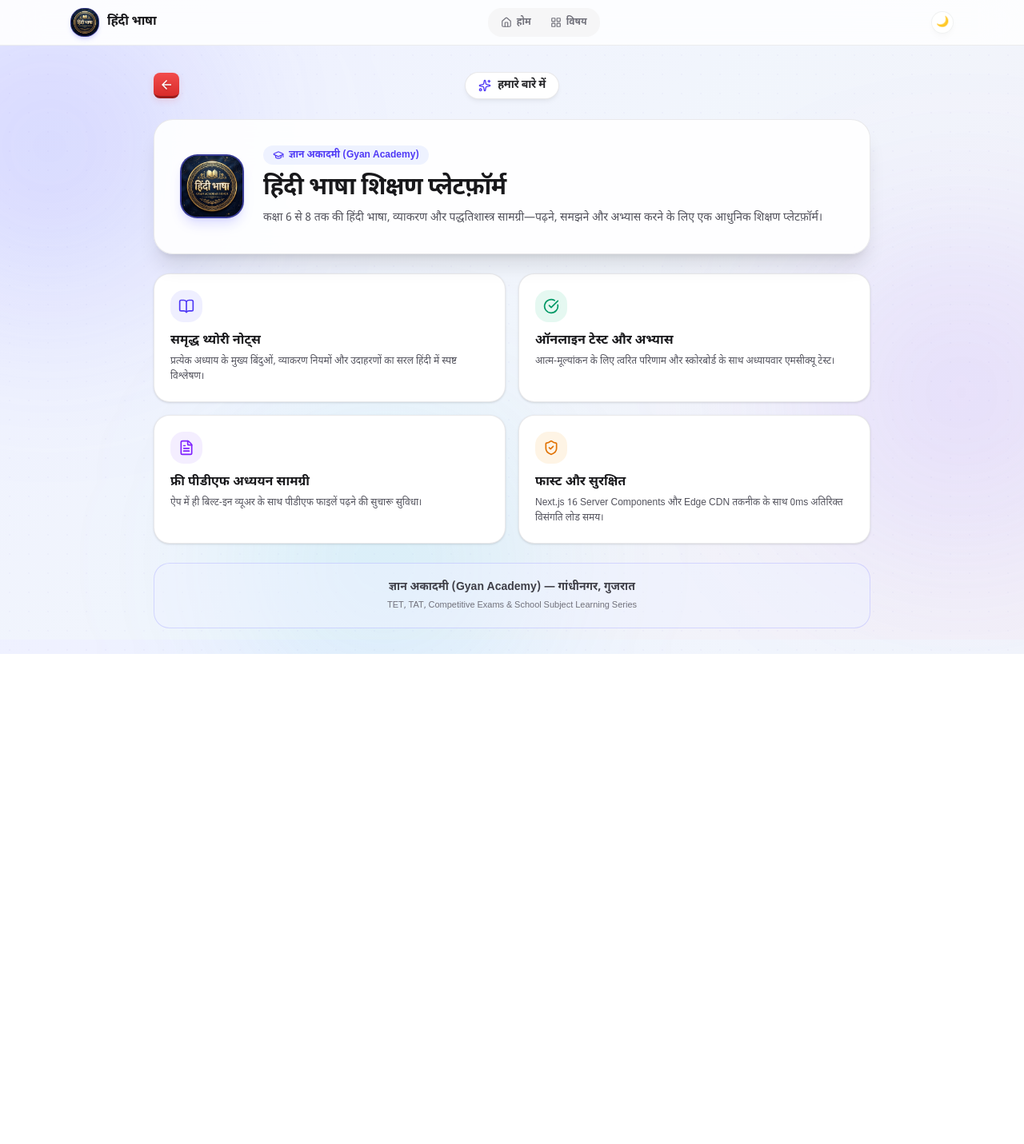
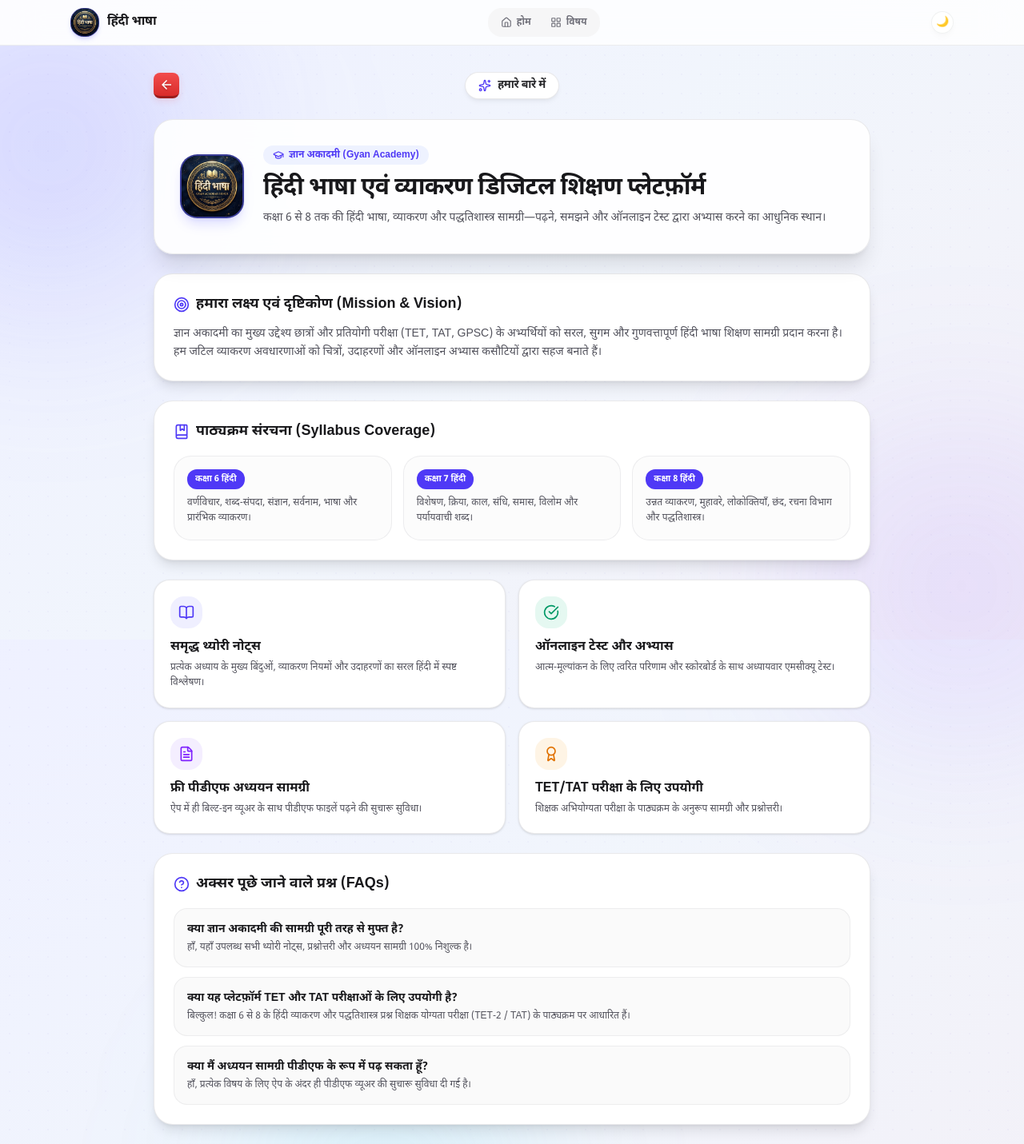
Before and after one commit to GyanAcademy01/Hindi-language, a Next.js app: page /about in a window 1280 px wide. Shown: the top 1431 px of the page at 80% size. Before the commit the page ends 818 px from the top, so only its background shows below. Built offline with nearby package versions, Linux system fonts and the light colour scheme.

Commit message:
feat: redesign Stats into Unique Glassmorphic Capsule and enrich About/Contact pages with syllabus, mission & FAQs

```diff
--- a/src/app/about/page.tsx
+++ b/src/app/about/page.tsx
@@ -1,8 +1,29 @@
 import Link from "next/link";
 import Image from "next/image";
-import { BookOpen, CheckCircle, FileText, Sparkles, GraduationCap, ShieldCheck } from "lucide-react";
+import { BookOpen, CheckCircle, FileText, Sparkles, GraduationCap, ShieldCheck, HelpCircle, Target, Award, BookMarked } from "lucide-react";
 
 export default function AboutPage() {
+  const syllabusItems = [
+    { classTitle: "कक्षा 6 हिंदी", topics: "वर्णविचार, शब्द-संपदा, संज्ञान, सर्वनाम, भाषा और प्रारंभिक व्याकरण।" },
+    { classTitle: "कक्षा 7 हिंदी", topics: "विशेषण, क्रिया, काल, संधि, समास, विलोम और पर्यायवाची शब्द।" },
+    { classTitle: "कक्षा 8 हिंदी", topics: "उन्नत व्याकरण, मुहावरे, लोकोक्तियाँ, छंद, रचना विभाग और पद्धतिशास्त्र।" },
+  ];
+
+  const faqs = [
+    {
+      q: "क्या ज्ञान अकादमी की सामग्री पूरी तरह से मुफ्त है?",
+      a: "हाँ, यहाँ उपलब्ध सभी थ्योरी नोट्स, प्रश्नोत्तरी और अध्ययन सामग्री 100% निशुल्क है।",
+    },
+    {
+      q: "क्या यह प्लेटफ़ॉर्म TET और TAT परीक्षाओं के लिए उपयोगी है?",
+      a: "बिल्कुल! कक्षा 6 से 8 के हिंदी व्याकरण और पद्धतिशास्त्र प्रश्न शिक्षक योग्यता परीक्षा (TET-2 / TAT) के पाठ्यक्रम पर आधारित हैं।",
+    },
+    {
+      q: "क्या मैं अध्ययन सामग्री पीडीएफ के रूप में पढ़ सकता हूँ?",
+      a: "हाँ, प्रत्येक विषय के लिए ऐप के अंदर ही पीडीएफ व्यूअर की सुचारू सुविधा दी गई है।",
+    },
+  ];
+
   return (
     <main className="relative flex-1 overflow-x-hidden overflow-y-auto px-4 py-6 sm:px-6 sm:py-8">
       {/* Background ambient gradient */}
@@ -13,9 +34,9 @@
         <div className="home-bg-grid" />
       </div>
 
-      <div className="mx-auto w-full max-w-4xl">
+      <div className="mx-auto w-full max-w-4xl space-y-6">
         {/* Header */}
-        <div className="relative mb-6 flex min-h-[36px] items-center justify-center">
+        <div className="relative flex min-h-[36px] items-center justify-center">
           <div className="absolute left-0">
             <Link href="/" prefetch>
               <span className="flex h-8 w-8 items-center justify-center rounded-[8px] bg-gradient-to-b from-[#f24c4c] to-[#d92b2b] border-b-[3px] border-[#9b1c1c] text-white hover:brightness-110 active:translate-y-[1.5px] active:border-b-[1.5px] transition-all duration-75 cursor-pointer shadow-[0_3px_8px_rgba(239,68,68,0.15)]" aria-label="पीछे जाएं">
@@ -41,22 +62,53 @@
                 ज्ञान अकादमी (Gyan Academy)
               </span>
               <h1 className="mt-2 text-2xl sm:text-3xl font-black text-zinc-900 dark:text-white tracking-tight">
-                हिंदी भाषा शिक्षण प्लेटफ़ॉर्म
+                हिंदी भाषा एवं व्याकरण डिजिटल शिक्षण प्लेटफ़ॉर्म
               </h1>
               <p className="mt-2 text-sm leading-relaxed text-zinc-600 dark:text-zinc-300">
-                कक्षा 6 से 8 तक की हिंदी भाषा, व्याकरण और पद्धतिशास्त्र सामग्री—पढ़ने, समझने और अभ्यास करने के लिए एक आधुनिक शिक्षण प्लेटफ़ॉर्म।
+                कक्षा 6 से 8 तक की हिंदी भाषा, व्याकरण और पद्धतिशास्त्र सामग्री—पढ़ने, समझने और ऑनलाइन टेस्ट द्वारा अभ्यास करने का आधुनिक स्थान।
               </p>
             </div>
           </div>
         </div>
 
-        {/* Features Grid */}
-        <div className="mt-6 grid grid-cols-1 sm:grid-cols-2 gap-4">
+        {/* Academy Mission & Objectives */}
+        <div className="rounded-[24px] border border-zinc-200/80 bg-white p-6 shadow-lg dark:border-zinc-800 dark:bg-zinc-900">
+          <h2 className="text-lg font-black text-zinc-900 dark:text-white flex items-center gap-2">
+            <Target className="h-5 w-5 text-indigo-600 dark:text-indigo-400" />
+            हमारा लक्ष्य एवं दृष्टिकोण (Mission & Vision)
+          </h2>
+          <p className="mt-3 text-xs sm:text-sm leading-relaxed text-zinc-600 dark:text-zinc-300">
+            ज्ञान अकादमी का मुख्य उद्देश्य छात्रों और प्रतियोगी परीक्षा (TET, TAT, GPSC) के अभ्यर्थियों को सरल, सुगम और गुणवत्तापूर्ण हिंदी भाषा शिक्षण सामग्री प्रदान करना है। हम जटिल व्याकरण अवधारणाओं को चित्रों, उदाहरणों और ऑनलाइन अभ्यास कसौटियों द्वारा सहज बनाते हैं।
+          </p>
+        </div>
+
+        {/* Syllabus Coverage Section */}
+        <div className="rounded-[24px] border border-zinc-200/80 bg-white p-6 shadow-lg dark:border-zinc-800 dark:bg-zinc-900">
+          <h2 className="text-lg font-black text-zinc-900 dark:text-white flex items-center gap-2 mb-4">
+            <BookMarked className="h-5 w-5 text-indigo-600 dark:text-indigo-400" />
+            पाठ्यक्रम संरचना (Syllabus Coverage)
+          </h2>
+          <div className="grid grid-cols-1 md:grid-cols-3 gap-3.5">
+            {syllabusItems.map((item) => (
+              <div key={item.classTitle} className="rounded-2xl border border-zinc-200/70 bg-zinc-50/60 p-4 dark:border-zinc-800 dark:bg-zinc-800/50">
+                <span className="inline-block rounded-lg bg-indigo-600 px-2.5 py-1 text-[11px] font-extrabold text-white">
+                  {item.classTitle}
+                </span>
+                <p className="mt-2 text-xs leading-relaxed text-zinc-600 dark:text-zinc-300 font-medium">
+                  {item.topics}
+                </p>
+              </div>
+            ))}
+          </div>
+        </div>
+
+        {/* Key Features Grid */}
+        <div className="grid grid-cols-1 sm:grid-cols-2 gap-4">
           <div className="rounded-[20px] border border-zinc-200/80 bg-white p-5 shadow-sm transition-all hover:shadow-md dark:border-zinc-800 dark:bg-zinc-900">
             <div className="flex h-10 w-10 items-center justify-center rounded-xl bg-indigo-500/10 text-indigo-600 dark:text-indigo-400">
               <BookOpen className="h-5 w-5" />
             </div>
-            <h2 className="mt-3 text-base font-bold text-zinc-900 dark:text-white">समृद्ध थ्योरी नोट्स</h2>
+            <h3 className="mt-3 text-base font-bold text-zinc-900 dark:text-white">समृद्ध थ्योरी नोट्स</h3>
             <p className="mt-1 text-xs text-zinc-600 dark:text-zinc-400 leading-relaxed">
               प्रत्येक अध्याय के मुख्य बिंदुओं, व्याकरण नियमों और उदाहरणों का सरल हिंदी में स्पष्ट विश्लेषण।
             </p>
@@ -66,7 +118,7 @@
             <div className="flex h-10 w-10 items-center justify-center rounded-xl bg-emerald-500/10 text-emerald-600 dark:text-emerald-400">
               <CheckCircle className="h-5 w-5" />
             </div>
-            <h2 className="mt-3 text-base font-bold text-zinc-900 dark:text-white">ऑनलाइन टेस्ट और अभ्यास</h2>
+            <h3 className="mt-3 text-base font-bold text-zinc-900 dark:text-white">ऑनलाइन टेस्ट और अभ्यास</h3>
             <p className="mt-1 text-xs text-zinc-600 dark:text-zinc-400 leading-relaxed">
               आत्म-मूल्यांकन के लिए त्वरित परिणाम और स्कोरबोर्ड के साथ अध्यायवार एमसीक्यू टेस्ट।
             </p>
@@ -76,7 +128,7 @@
             <div className="flex h-10 w-10 items-center justify-center rounded-xl bg-violet-500/10 text-violet-600 dark:text-violet-400">
               <FileText className="h-5 w-5" />
             </div>
-            <h2 className="mt-3 text-base font-bold text-zinc-900 dark:text-white">फ्री पीडीएफ अध्ययन सामग्री</h2>
+            <h3 className="mt-3 text-base font-bold text-zinc-900 dark:text-white">फ्री पीडीएफ अध्ययन सामग्री</h3>
             <p className="mt-1 text-xs text-zinc-600 dark:text-zinc-400 leading-relaxed">
               ऐप में ही बिल्ट-इन व्यूअर के साथ पीडीएफ फाइलें पढ़ने की सुचारू सुविधा।
             </p>
@@ -84,21 +136,37 @@
 
           <div className="rounded-[20px] border border-zinc-200/80 bg-white p-5 shadow-sm transition-all hover:shadow-md dark:border-zinc-800 dark:bg-zinc-900">
             <div className="flex h-10 w-10 items-center justify-center rounded-xl bg-amber-500/10 text-amber-600 dark:text-amber-400">
-              <ShieldCheck className="h-5 w-5" />
+              <Award className="h-5 w-5" />
             </div>
-            <h2 className="mt-3 text-base font-bold text-zinc-900 dark:text-white">फास्ट और सुरक्षित</h2>
+            <h3 className="mt-3 text-base font-bold text-zinc-900 dark:text-white">TET/TAT परीक्षा के लिए उपयोगी</h3>
             <p className="mt-1 text-xs text-zinc-600 dark:text-zinc-400 leading-relaxed">
-              Next.js 16 Server Components और Edge CDN तकनीक के साथ 0ms अतिरिक्त विसंगति लोड समय।
+              शिक्षक अभियोग्यता परीक्षा के पाठ्यक्रम के अनुरूप सामग्री और प्रश्नोत्तरी।
             </p>
           </div>
         </div>
 
+        {/* FAQs Section */}
+        <div className="rounded-[24px] border border-zinc-200/80 bg-white p-6 shadow-lg dark:border-zinc-800 dark:bg-zinc-900">
+          <h2 className="text-lg font-black text-zinc-900 dark:text-white flex items-center gap-2 mb-4">
+            <HelpCircle className="h-5 w-5 text-indigo-600 dark:text-indigo-400" />
+            अक्सर पूछे जाने वाले प्रश्न (FAQs)
+          </h2>
+          <div className="space-y-3">
+            {faqs.map((faq) => (
+              <div key={faq.q} className="rounded-xl bg-zinc-50 p-4 border border-zinc-200/60 dark:bg-zinc-800/40 dark:border-zinc-700/50">
+                <h4 className="text-xs sm:text-sm font-bold text-zinc-900 dark:text-white">{faq.q}</h4>
+                <p className="mt-1 text-xs text-zinc-600 dark:text-zinc-300">{faq.a}</p>
+              </div>
+            ))}
+          </div>
+        </div>
+
         {/* Bottom Academy Footer Note */}
-        <div className="mt-6 rounded-[20px] border border-indigo-500/20 bg-indigo-50/50 p-5 text-center dark:bg-indigo-950/20">
-          <p className="text-xs sm:text-sm font-semibold text-zinc-700 dark:text-zinc-300">
+        <div className="rounded-[20px] border border-indigo-500/20 bg-indigo-50/50 p-5 text-center dark:bg-indigo-950/20">
+          <p className="text-xs sm:text-sm font-bold text-zinc-800 dark:text-zinc-200">
             ज्ञान अकादमी (Gyan Academy) — गांधीनगर, गुजरात
           </p>
-          <p className="mt-1 text-[11px] text-zinc-500 dark:text-zinc-400">
+          <p className="mt-1 text-[11px] font-medium text-zinc-500 dark:text-zinc-400">
             TET, TAT, Competitive Exams & School Subject Learning Series
           </p>
         </div>
--- a/src/app/page.tsx
+++ b/src/app/page.tsx
@@ -48,7 +48,7 @@
       <div className="mx-auto w-full max-w-5xl px-5 pt-12 sm:px-8 sm:pt-16">
         {/* Hero */}
         <section className="mx-auto max-w-3xl text-center">
-          <span className="inline-flex items-center gap-1.5 rounded-full border border-indigo-200/70 bg-indigo-50 px-3 py-1 text-[11px] font-bold text-indigo-600 dark:border-indigo-500/20 dark:bg-indigo-500/10 dark:text-indigo-300">
+          <span className="inline-flex items-center gap-1.5 rounded-full border border-indigo-200/70 bg-indigo-50 px-3.5 py-1 text-[11px] font-bold text-indigo-600 dark:border-indigo-500/20 dark:bg-indigo-500/10 dark:text-indigo-300">
             <span className="h-1.5 w-1.5 animate-pulse rounded-full bg-indigo-500" />
             कक्षा 6 से 8 · व्याकरण · पद्धतिशास्त्र
           </span>
@@ -72,23 +72,23 @@
           </div>
         </section>
 
-        {/* Stats - Horizontal Row Layout */}
-        <section className="mx-auto mt-12 grid max-w-2xl grid-cols-1 sm:grid-cols-3 gap-3.5 sm:gap-4 cv-auto">
-          {stats.map((s) => (
-            <div
-              key={s.label}
-              className="flex items-center gap-3.5 rounded-[20px] border border-zinc-200/60 bg-white px-4 py-3.5 sm:px-4 sm:py-4 transition-all duration-300 hover:-translate-y-1 dark:border-white/[0.06] dark:bg-zinc-900"
-              style={{ boxShadow: BLACK_SM }}
-            >
-              <span className="flex h-11 w-11 shrink-0 items-center justify-center rounded-2xl text-white shadow-sm" style={{ backgroundColor: s.color }}>
-                <Icon name={s.icon} className="h-5 w-5" />
-              </span>
-              <div className="flex flex-col text-left">
-                <p className="text-xl sm:text-2xl font-black tracking-tight text-zinc-900 dark:text-white leading-none">{s.value}</p>
-                <p className="mt-1 text-xs font-bold text-zinc-500 dark:text-zinc-400 leading-none">{s.label}</p>
-              </div>
+        {/* Stats - Unique Glassmorphic Capsule Bar */}
+        <section className="mx-auto mt-12 max-w-2xl cv-auto">
+          <div className="relative overflow-hidden rounded-[24px] border border-zinc-200/80 bg-white/80 p-3 sm:p-4 backdrop-blur-xl shadow-lg shadow-indigo-500/5 dark:border-zinc-800 dark:bg-zinc-900/80">
+            <div className="grid grid-cols-3 divide-x divide-zinc-200/70 dark:divide-zinc-800">
+              {stats.map((s) => (
+                <div key={s.label} className="flex flex-col sm:flex-row items-center justify-center gap-2 sm:gap-3.5 px-2 py-1 text-center sm:text-left transition-all duration-300 hover:scale-[1.03]">
+                  <span className="flex h-10 w-10 sm:h-11 sm:w-11 shrink-0 items-center justify-center rounded-2xl text-white shadow-md shadow-black/10" style={{ backgroundColor: s.color }}>
+                    <Icon name={s.icon} className="h-5 w-5" />
+                  </span>
+                  <div className="flex flex-col">
+                    <p className="text-lg sm:text-2xl font-black tracking-tight text-zinc-900 dark:text-white leading-none">{s.value}</p>
+                    <p className="mt-1 text-[11px] sm:text-xs font-bold text-zinc-500 dark:text-zinc-400 leading-none">{s.label}</p>
+                  </div>
+                </div>
+              ))}
             </div>
-          ))}
+          </div>
         </section>
       </div>
 
```
Also changed, not shown: src/app/contact-us/page.tsx (+48 -5 lines).
